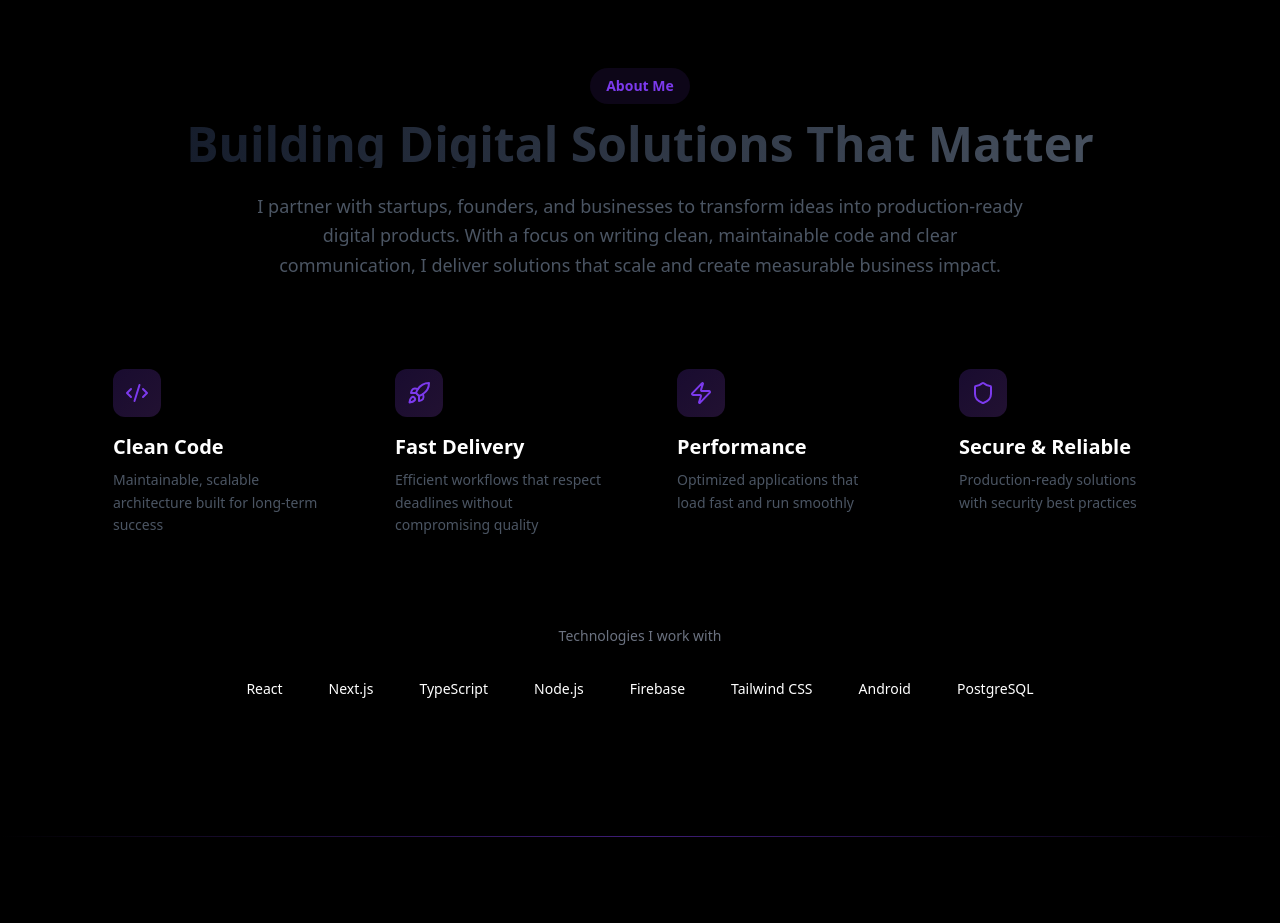
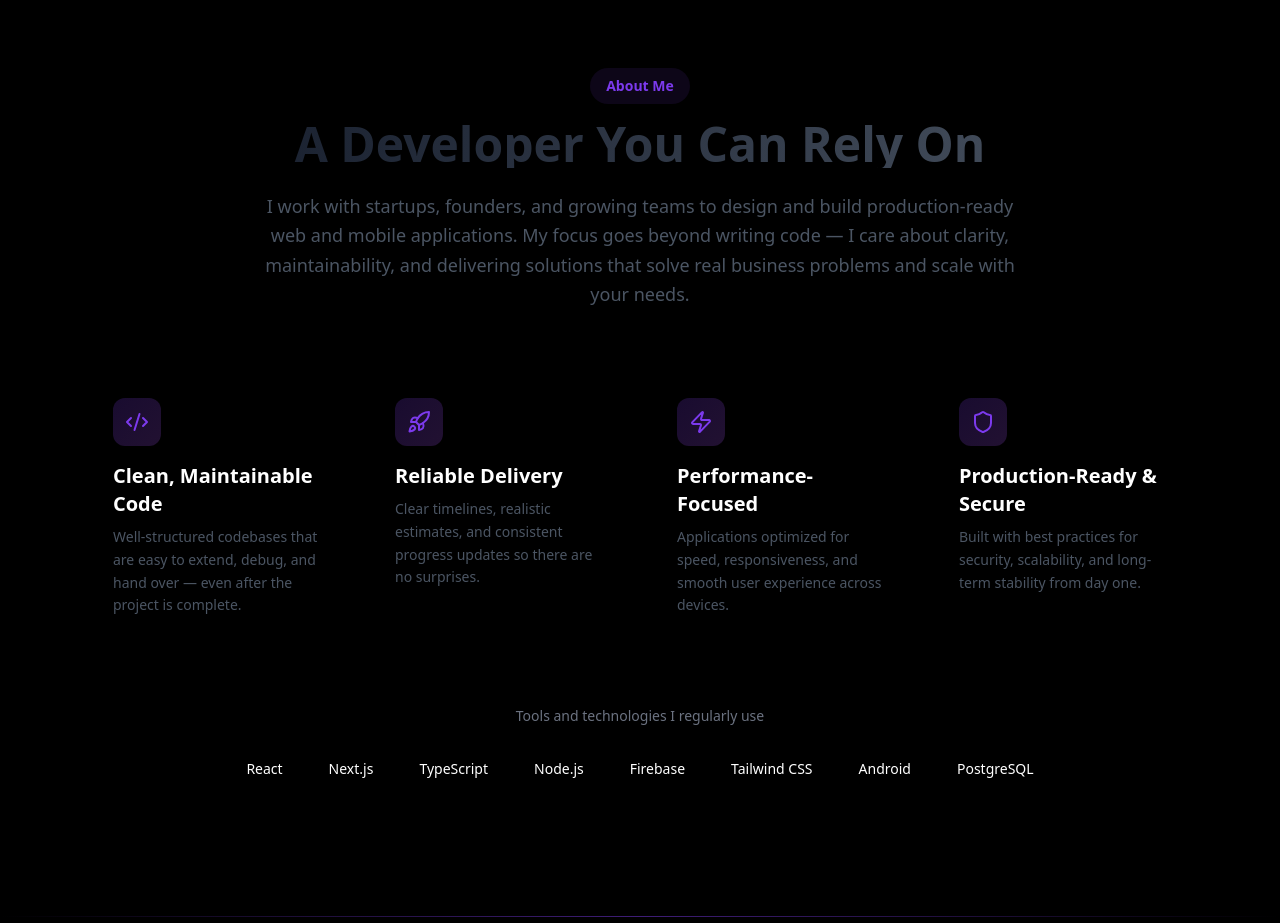
Before and after one commit to bruhlog/Portfolio, a Next.js app: page / in a window 1280 px wide. Shown: the part 940-1863 px from the top of the page. Built offline with nearby package versions, Linux system fonts and the light colour scheme; no server answers.

Commit message:
About Rewritten

```diff
--- a/components/About.tsx
+++ b/components/About.tsx
@@ -6,23 +6,27 @@ import { Code2, Rocket, Zap, Shield } from "lucide-react";
 const skills = [
   {
     icon: Code2,
-    title: "Clean Code",
-    description: "Maintainable, scalable architecture built for long-term success",
+    title: "Clean, Maintainable Code",
+    description:
+      "Well-structured codebases that are easy to extend, debug, and hand over — even after the project is complete.",
   },
   {
     icon: Rocket,
-    title: "Fast Delivery",
-    description: "Efficient workflows that respect deadlines without compromising quality",
+    title: "Reliable Delivery",
+    description:
+      "Clear timelines, realistic estimates, and consistent progress updates so there are no surprises.",
   },
   {
     icon: Zap,
-    title: "Performance",
-    description: "Optimized applications that load fast and run smoothly",
+    title: "Performance-Focused",
+    description:
+      "Applications optimized for speed, responsiveness, and smooth user experience across devices.",
   },
   {
     icon: Shield,
-    title: "Secure & Reliable",
-    description: "Production-ready solutions with security best practices",
+    title: "Production-Ready & Secure",
+    description:
+      "Built with best practices for security, scalability, and long-term stability from day one.",
   },
 ];
 
@@ -50,14 +54,14 @@ export default function About() {
           </motion.span>
 
           <h2 className="text-4xl md:text-5xl font-bold mb-6 bg-gradient-to-r from-gray-900 to-gray-600 dark:from-white dark:to-gray-400 bg-clip-text text-transparent">
-            Building Digital Solutions That Matter
+            A Developer You Can Rely On
           </h2>
 
           <p className="text-gray-600 dark:text-gray-400 text-lg leading-relaxed max-w-3xl mx-auto">
-            I partner with startups, founders, and businesses to transform ideas into
-            production-ready digital products. With a focus on writing clean, maintainable
-            code and clear communication, I deliver solutions that scale and create
-            measurable business impact.
+            I work with startups, founders, and growing teams to design and build
+            production-ready web and mobile applications. My focus goes beyond
+            writing code — I care about clarity, maintainability, and delivering
+            solutions that solve real business problems and scale with your needs.
           </p>
         </motion.div>
 
@@ -73,7 +77,6 @@ export default function About() {
               whileHover={{ y: -8, scale: 1.02 }}
               className="group relative p-6 rounded-2xl bg-gradient-to-br from-black/[0.02] to-black/[0.05] dark:from-white/[0.02] dark:to-white/[0.05] border border-black/5 dark:border-white/5 hover:border-primary/30 transition-all duration-300"
             >
-              {/* Hover glow effect */}
               <div className="absolute inset-0 rounded-2xl bg-gradient-to-br from-primary/0 to-purple-500/0 group-hover:from-primary/5 group-hover:to-purple-500/5 transition-all duration-300" />
 
               <div className="relative z-10">
@@ -106,11 +109,20 @@ export default function About() {
           className="mt-16 text-center"
         >
           <p className="text-sm text-gray-500 dark:text-gray-500 mb-6">
-            Technologies I work with
+            Tools and technologies I regularly use
           </p>
 
           <div className="flex flex-wrap justify-center gap-3">
-            {["React", "Next.js", "TypeScript", "Node.js", "Firebase", "Tailwind CSS", "Android", "PostgreSQL"].map((tech, index) => (
+            {[
+              "React",
+              "Next.js",
+              "TypeScript",
+              "Node.js",
+              "Firebase",
+              "Tailwind CSS",
+              "Android",
+              "PostgreSQL",
+            ].map((tech, index) => (
               <motion.span
                 key={tech}
                 initial={{ opacity: 0, scale: 0.8 }}
```
